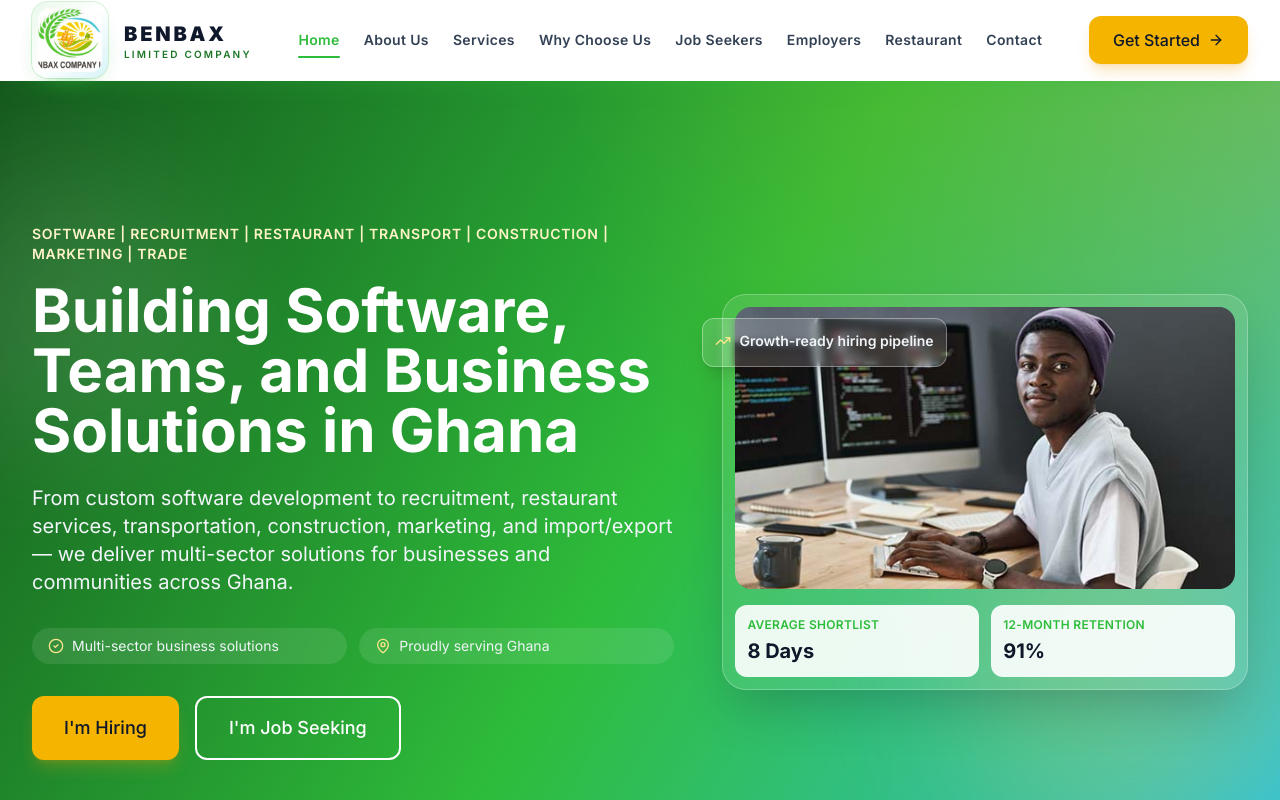
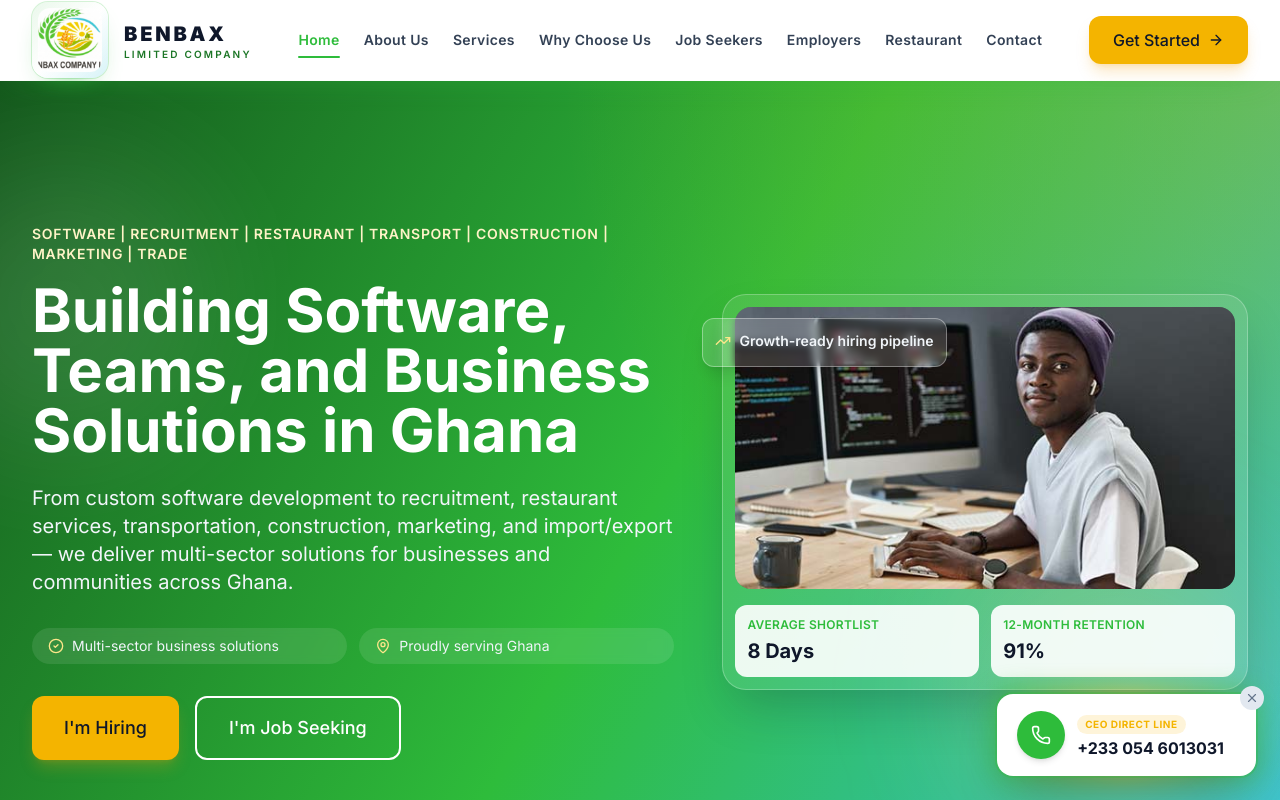
Before and after one commit to Bright-Anyawe/benbax-web, a Next.js app: page / in a window 1280 px wide. Shown: the top 800 px of the page. Built offline with nearby package versions, Linux system fonts and the light colour scheme.

Commit message:
add ceo direct contact

```diff
--- a/src/app/layout.tsx
+++ b/src/app/layout.tsx
@@ -3,6 +3,7 @@ import { Inter } from 'next/font/google';
 import './globals.css';
 import Header from '@/components/layout/Header';
 import Footer from '@/components/layout/Footer';
+import CeoContactBadge from '@/components/layout/CeoContactBadge';
 import { COMPANY_INFO } from '@/lib/constants';
 
 const inter = Inter({
@@ -91,6 +92,7 @@ export default function RootLayout({
         <Header />
         <main className="min-h-screen pt-20">{children}</main>
         <Footer />
+        <CeoContactBadge />
       </body>
     </html>
   );
--- /dev/null
+++ b/src/components/layout/CeoContactBadge.tsx
@@ -0,0 +1,64 @@
+'use client';
+
+import { Phone, X } from 'lucide-react';
+import { useState } from 'react';
+
+const CEO_PHONE = '+233 054 6013031';
+const CEO_PHONE_HREF = 'tel:+2330546013031';
+
+export default function CeoContactBadge() {
+  const [dismissed, setDismissed] = useState(false);
+
+  if (dismissed) {
+    return (
+      <a
+        href={CEO_PHONE_HREF}
+        aria-label="Call the CEO"
+        className="fixed bottom-6 right-6 z-50 flex h-14 w-14 items-center justify-center rounded-full bg-primary text-white shadow-lg transition-transform hover:scale-110 hover:shadow-xl animate-fade-up"
+      >
+        <Phone className="h-6 w-6" />
+        <span className="absolute -top-1 -right-1 h-4 w-4 rounded-full bg-accent-orange animate-ping" />
+        <span className="absolute -top-1 -right-1 h-4 w-4 rounded-full bg-accent-orange" />
+      </a>
+    );
+  }
+
+  return (
+    <div className="fixed bottom-6 right-6 z-50 animate-fade-up">
+      {/* Glow ring */}
+      <div className="absolute -inset-1 rounded-2xl bg-gradient-to-r from-primary via-accent-orange to-primary opacity-60 blur-md animate-pulse" />
+
+      <div className="relative flex items-center gap-3 rounded-2xl bg-white px-5 py-4 shadow-2xl ring-2 ring-primary/30">
+        {/* Dismiss button */}
+        <button
+          onClick={() => setDismissed(true)}
+          aria-label="Minimize badge"
+          className="absolute -top-2 -right-2 flex h-6 w-6 items-center justify-center rounded-full bg-slate-200 text-slate-500 transition-colors hover:bg-slate-300 hover:text-slate-700"
+        >
+          <X className="h-3.5 w-3.5" />
+        </button>
+
+        {/* Phone icon */}
+        <a
+          href={CEO_PHONE_HREF}
+          className="flex h-12 w-12 shrink-0 items-center justify-center rounded-full bg-primary text-white shadow-md transition-transform hover:scale-110"
+        >
+          <Phone className="h-5 w-5" />
+        </a>
+
+        {/* Text content */}
+        <div className="pr-3">
+          <span className="mb-0.5 inline-block rounded-full bg-accent-orange/15 px-2 py-0.5 text-[10px] font-bold uppercase tracking-wider text-accent-orange">
+            CEO Direct Line
+          </span>
+          <a
+            href={CEO_PHONE_HREF}
+            className="block text-base font-bold text-slate-900 transition-colors hover:text-primary"
+          >
+            {CEO_PHONE}
+          </a>
+        </div>
+      </div>
+    </div>
+  );
+}
```
Also changed, not shown: .claude/settings.local.json.
